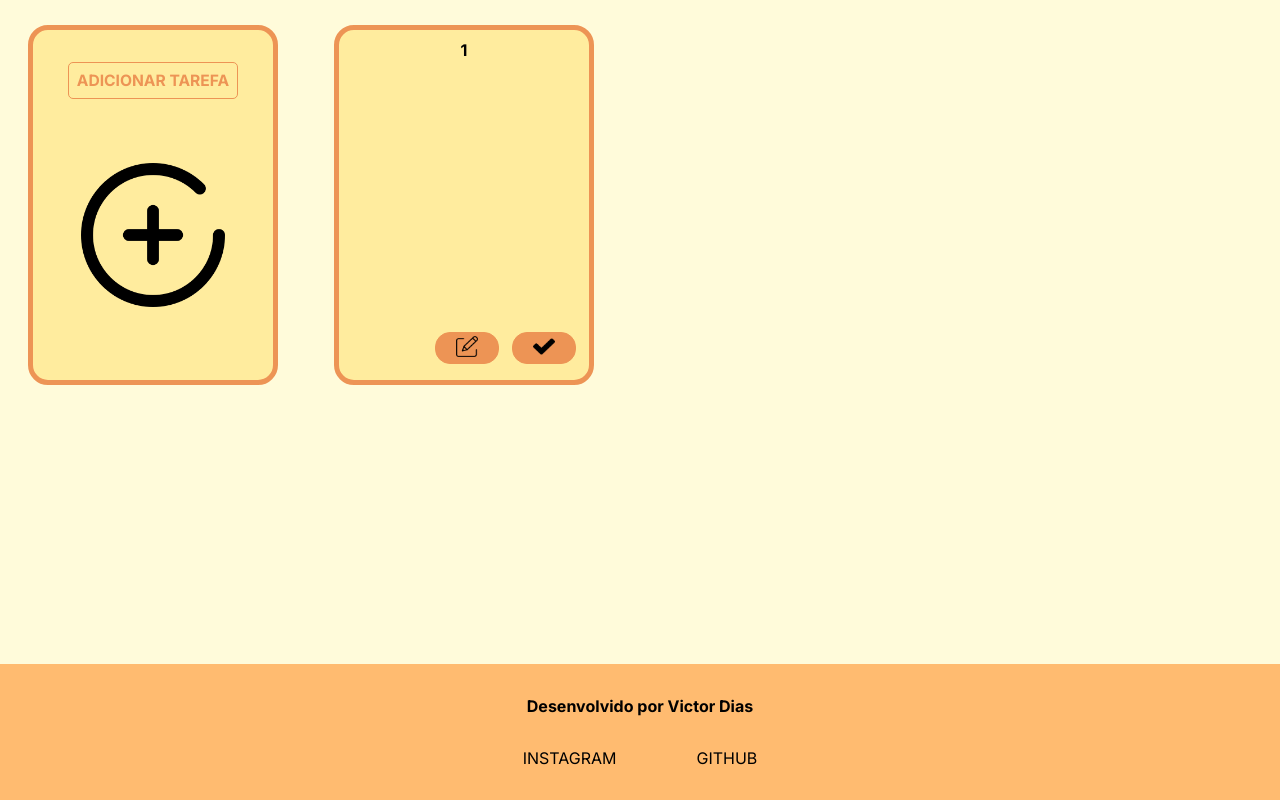
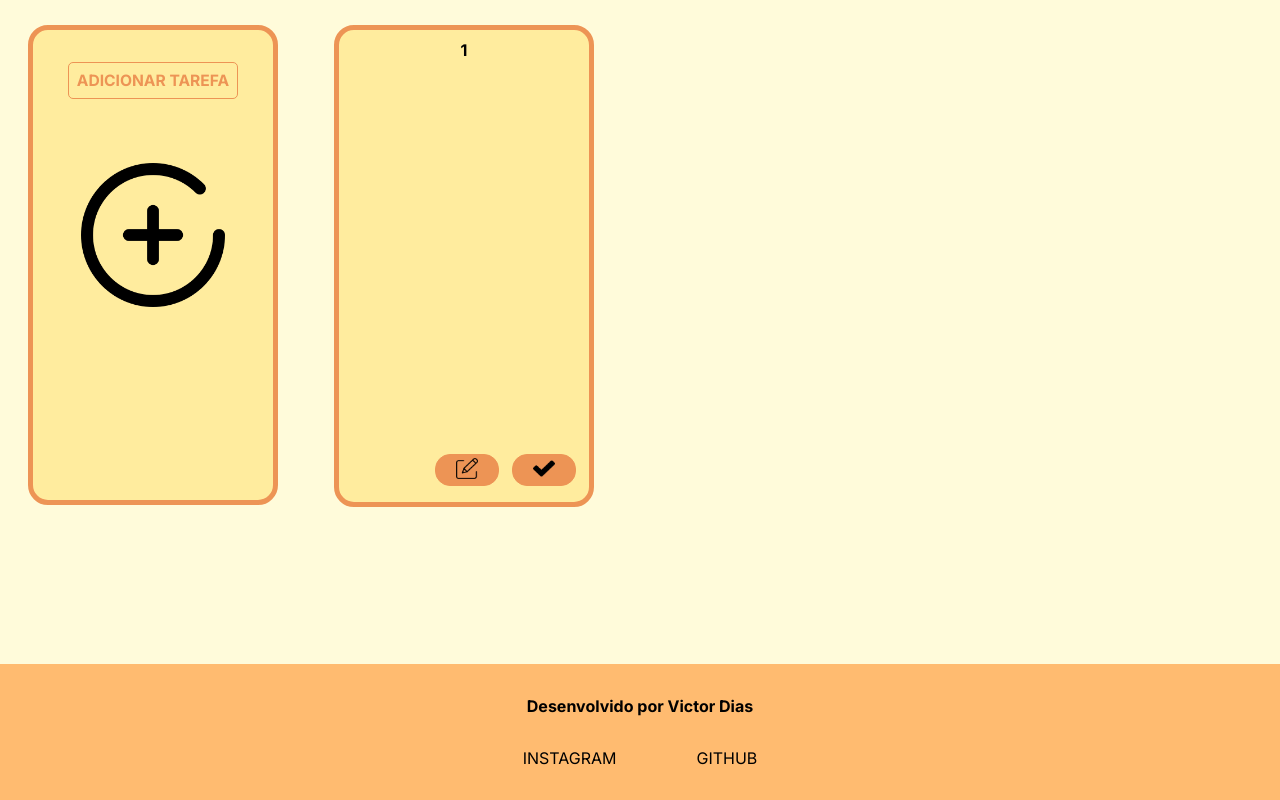
Before and after one commit to VDiasDev/tarefas-diarias, a plain HTML site: page index.html in a window 1280 px wide. Both pictures are taken after a click on the button "ADICIONAR TAREFA". Drawn offline with Linux system fonts and the light colour scheme.

Commit message:
Ajustando tamanho dos containeres

```diff
--- a/styles/styles.css
+++ b/styles/styles.css
@@ -35,7 +35,7 @@ body {
 .botao-adiciona {
     margin: 25px 2.2%;
     width: 19.5%;
-    height: 360px;
+    height: 60vh;
     display: flex;
     flex-direction: column;
     align-items: center;
@@ -64,7 +64,7 @@ body {
 .tarefa {
     margin: 25px 2.2%;
     width: 19.5%;
-    height: 350px;
+    height: 59vh;
     border: 5px solid var(--cor-primaria-alterada);
     border-radius: 20px;
     display: flex;
```
